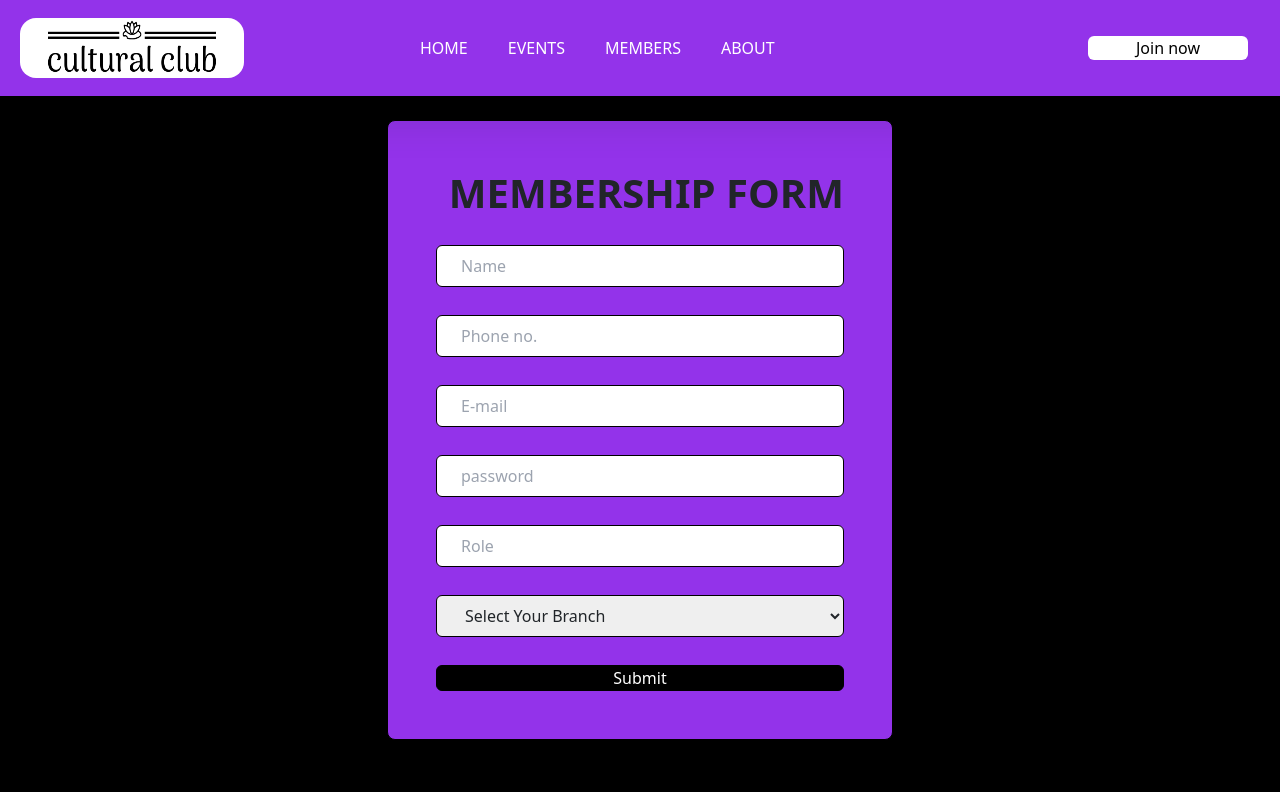
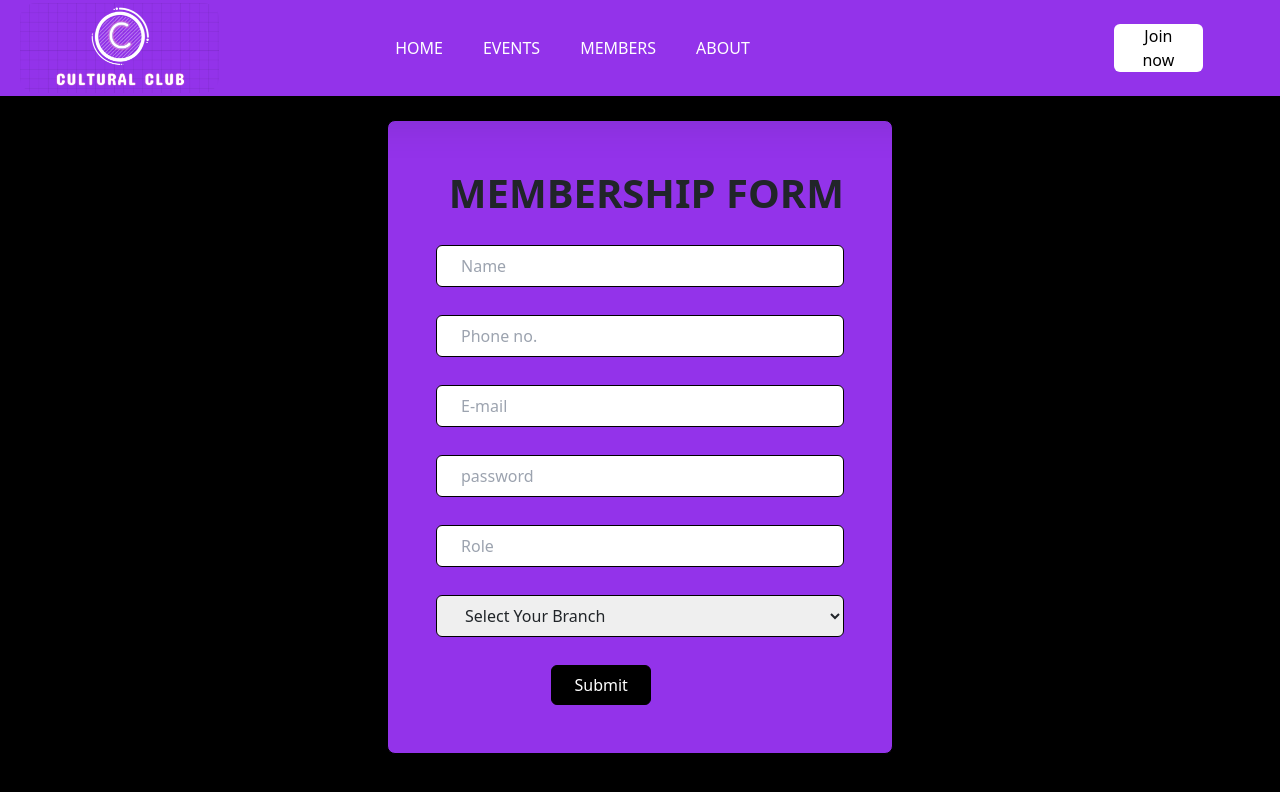
Before and after one commit to Dilraj1005/cultral-club, a React (Vite) app: page /Membershipform in a window 1280 px wide. Shown: the top 792 px of the page. Built offline with nearby package versions, Linux system fonts and the light colour scheme; no server answers.

Commit message:
adding new logo

```diff
--- a/src/components/Membercard.jsx
+++ b/src/components/Membercard.jsx
@@ -4,7 +4,7 @@ function Membercard ({Membername,Memberphone,Memberemail,Memberbranch,Memberrole
   return(
     <div className='flex  justify-center items-center gap-28 border rounded-md w-[40vw] p-3 m-3 bg-white text-black '>
       <div className='flex flex-col items-center'>
-     <img src="https://encrypted-tbn0.gstatic.com/images?q=tbn:ANd9GcSUhS5gl74k04e7_MnTeB_lqNQm7taHhAT91f4MFdJSfg&s" alt="" className='h-[70px]  rounded-full'/>
+     <img src="https://cdn-icons-png.freepik.com/256/3237/3237472.png?semt=ais_hybrid" alt="" className='h-[70px]  rounded-full'/>
       <h1 className='text-[17px] font-semibold'>{Membername}</h1>
       </div>
     <div className='flex flex-col'>
--- a/src/components/Membershipform.jsx
+++ b/src/components/Membershipform.jsx
@@ -121,7 +121,7 @@ const Membershipform = ({Addmember,Member}) => {
         <option value="Ece">ECE</option>
         <option value="Ecm">ECM</option>
       </select>
-      <input type="submit" className='border border-black rounded-md cursor-pointer bg-black text-white hover:scale-90' />
+      <input type="submit" className='border h-[40px] w-[100px] ml-[9vw] border-black rounded-md cursor-pointer bg-black text-white hover:scale-90' />
 
       </form>
     </div>  )
--- a/src/components/Navbar.jsx
+++ b/src/components/Navbar.jsx
@@ -1,13 +1,12 @@
 import React from 'react'
 import { Link } from 'react-router-dom'
-import logoImg2 from '../images/logo2.png'
-
+import logo from "../images/logo.png"
 const Navbar = () => {
   return (
   <header className='sticky top-0  bg-purple-600 shadow-lg z-50 h-24 flex items-center text-white'>
     <div className='flex items-center relative pl-5  '>
     <div>
-    <img   src= {logoImg2} className='h-[60px] max-w-[14rem] rounded-2xl' />
+    <img   src={logo} className='h-[90px] max-w-[14rem] rounded-2xl' />
     </div>
     <div className='flex flex-shrink-0 items-center ml-44 gap-10 w-[50vw] '>
 
@@ -16,13 +15,11 @@ const Navbar = () => {
             <Link to="/members" className=' hover:scale-125 hover:text-black hover:font-bold'>MEMBERS</Link>
             <Link to="/about" className=' hover:scale-125 hover:text-black hover:font-bold'>ABOUT</Link>
          </div>
-         <div className=' absolute w-[13vw] left-[85vw] '>
+         <div className=' absolute w-[7vw] left-[87vw] '>
 
-            <Link to="/Membershipform"><button className='rounded-md bg-white text-black  px-5  hover:scale-125 hover:font-bold'>Join now</button></Link>
+            <Link to="/Membershipform"><button className='rounded-md bg-white text-black  px-3   hover:scale-125 hover:font-bold'>Join now</button></Link>
          </div>
-
-
-    </div>
+         </div>
 
 
 
```
Also changed, not shown: src/images/cultural-club-high-resolution-logo1.png (deleted), src/images/logo.png.
